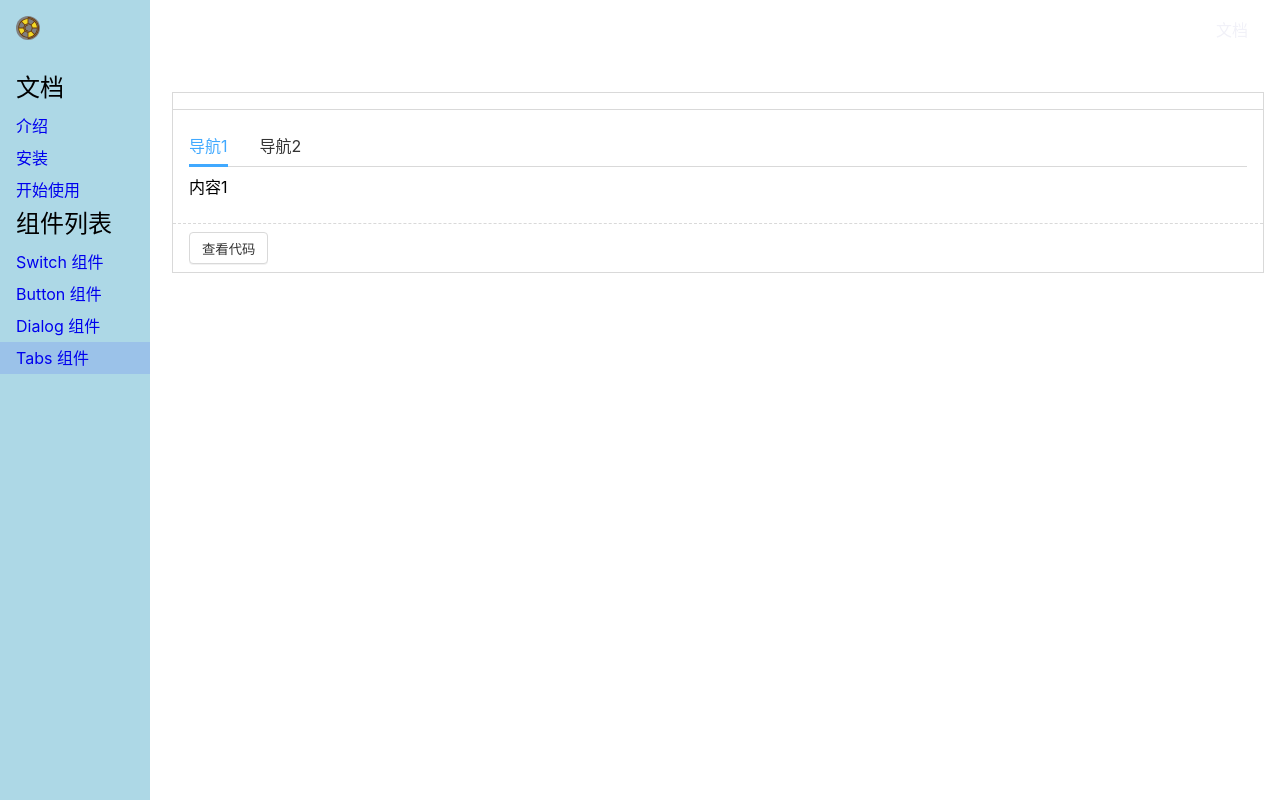
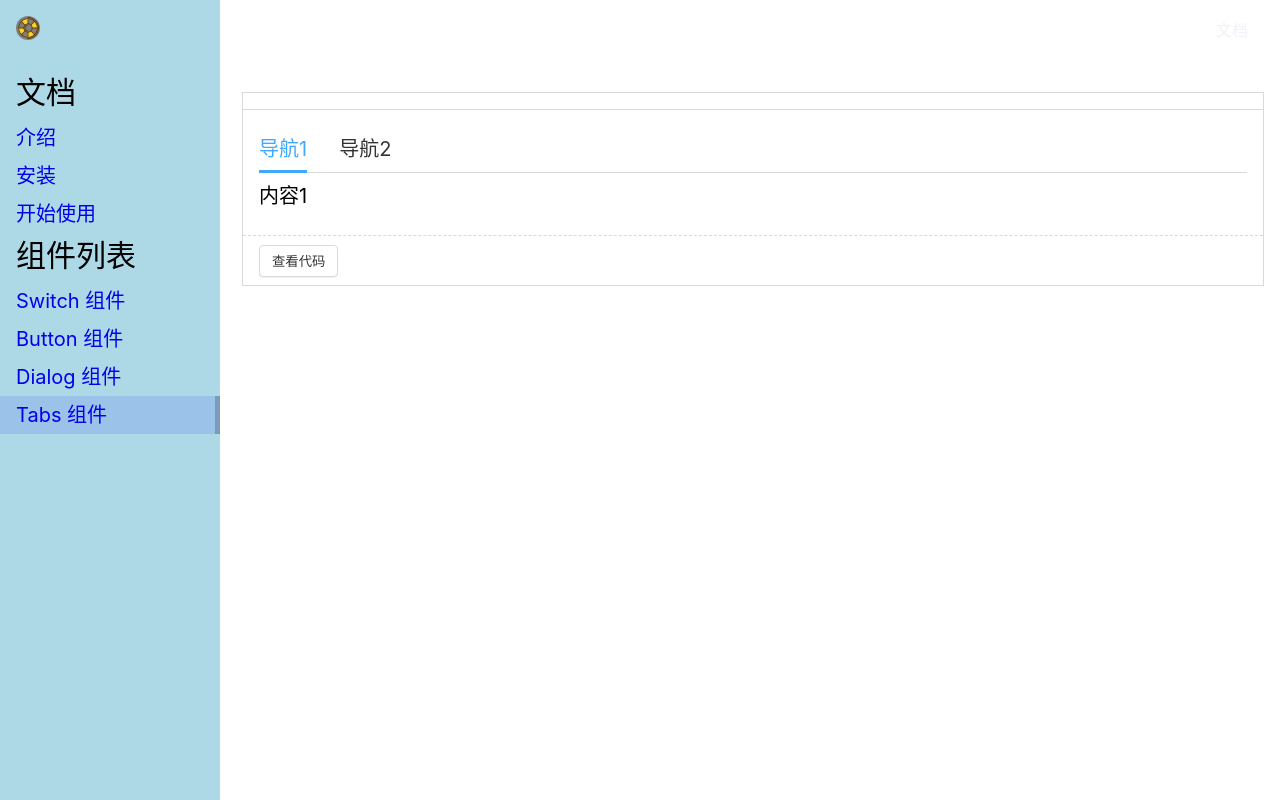
Before and after one commit to Straight-GZ/qui, a Vue app: page /#/doc/tabs in a window 1280 px wide. Built offline with nearby package versions, Linux system fonts and the light colour scheme.

Commit message:
修改配置

```diff
--- a/index.html
+++ b/index.html
@@ -4,7 +4,7 @@
     <meta charset="UTF-8" />
     <link rel="icon" href="/favicon.ico" />
     <meta name="viewport" content="width=device-width, initial-scale=1.0" />
-    <title>轮子 UI</title>
+    <title>小Q UI</title>
   </head>
   <style>
     .icon {
--- a/src/markdown/intro.md
+++ b/src/markdown/intro.md
@@ -6,7 +6,7 @@ King UI 是一款基于 Vue 3 和 TypeScript 的 UI 组件库。
 
 所以如果强烈不建议你将此 UI
 库用于生产环境。但如果你是抱着看源代码的目的来的，那么这个库还是值得一看的。源代码放在了
-github.com/frankfang/xxxxxxx，历史提交信息非常规范，你可以按提交的顺序逐个查看；你也可以直接查看每个组件的源代码和示例，运行方法见
+github.com，历史提交信息非常规范，你可以按提交的顺序逐个查看；你也可以直接查看每个组件的源代码和示例，运行方法见
 README.md。
 
 下一节：[安装](#/doc/install)
--- a/src/views/Doc.vue
+++ b/src/views/Doc.vue
@@ -44,9 +44,10 @@ $aside-index: 10;
     flex-shrink: 0;
   }
   > .content {
+    font-size: 20px;
     flex-grow: 1;
     padding-top: 60px;
-    padding-left: 156px;
+    padding-left: 226px;
     @media (max-width: 500px) {
       padding-left: 0;
     }
@@ -65,7 +66,7 @@ $aside-index: 10;
 }
 aside {
   background: lightblue;
-  width: 150px;
+  width: 220px;
   padding: 16px 0;
   position: fixed;
   top: 0;
@@ -86,11 +87,13 @@ aside {
       }
       > .router-link-active {
         background: fade-out($color: blue, $amount: 0.9);
+        border-right: 5px solid fade-out($color: #000000, $amount: 0.8);
       }
     }
   }
 }
 main {
+  font-size: 20px;
   overflow: auto;
 }
 </style>
--- a/src/views/Home.vue
+++ b/src/views/Home.vue
@@ -3,8 +3,8 @@
     <div class="backGround">
       <Topnav />
       <div class="banner">
-        <h1>轮子 UI</h1>
-        <h2 class="description">一个厉害的 UI 框架</h2>
+        <h1>小Q UI</h1>
+        <h2 class="description">一个简单的 UI 框架</h2>
         <p class="actions">
           <a href="">Github</a>
           <router-link to="/doc">开始</router-link>
--- a/vite.config.ts
+++ b/vite.config.ts
@@ -5,6 +5,8 @@ import fs from "fs";
 import { baseParse } from "@vue/compiler-core";
 
 export default {
+  base: "./",
+  assetsDir: "assets",
   plugins: [md()],
   vueCustomBlockTransforms: {
     demo: (options) => {
```
Also changed, not shown: 1 other file (tests, documents, lock files or other folders).
